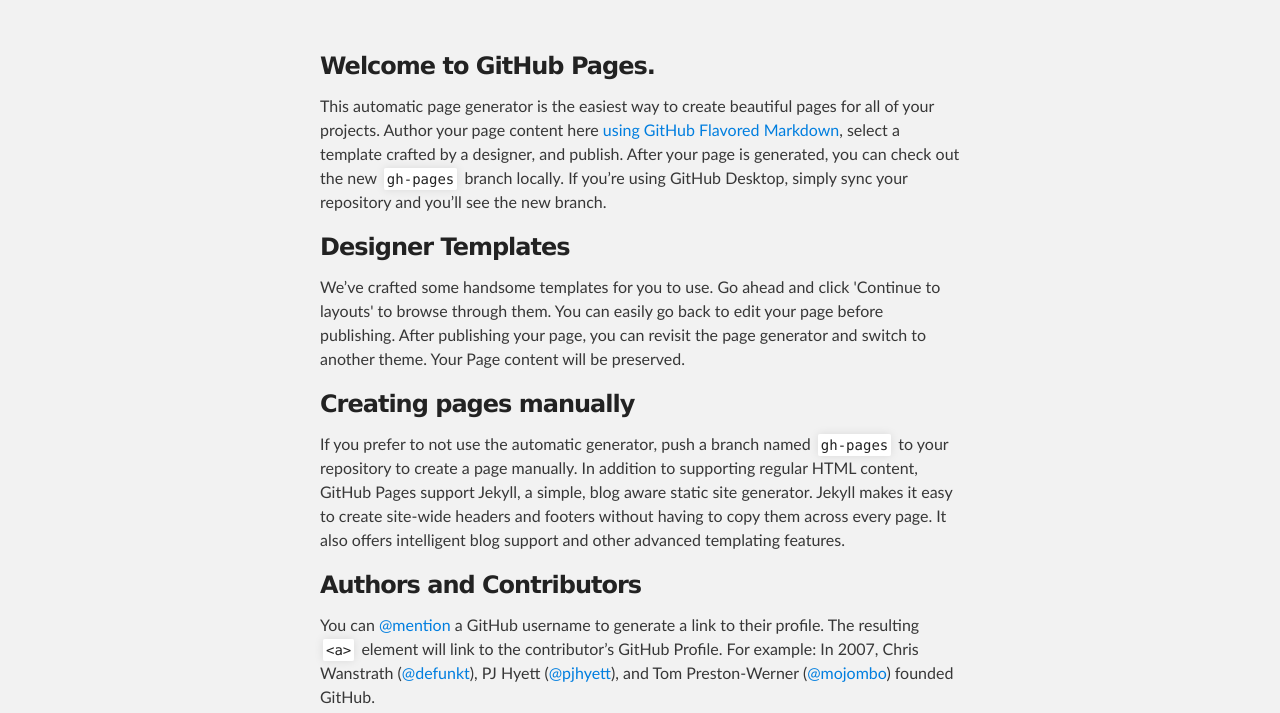
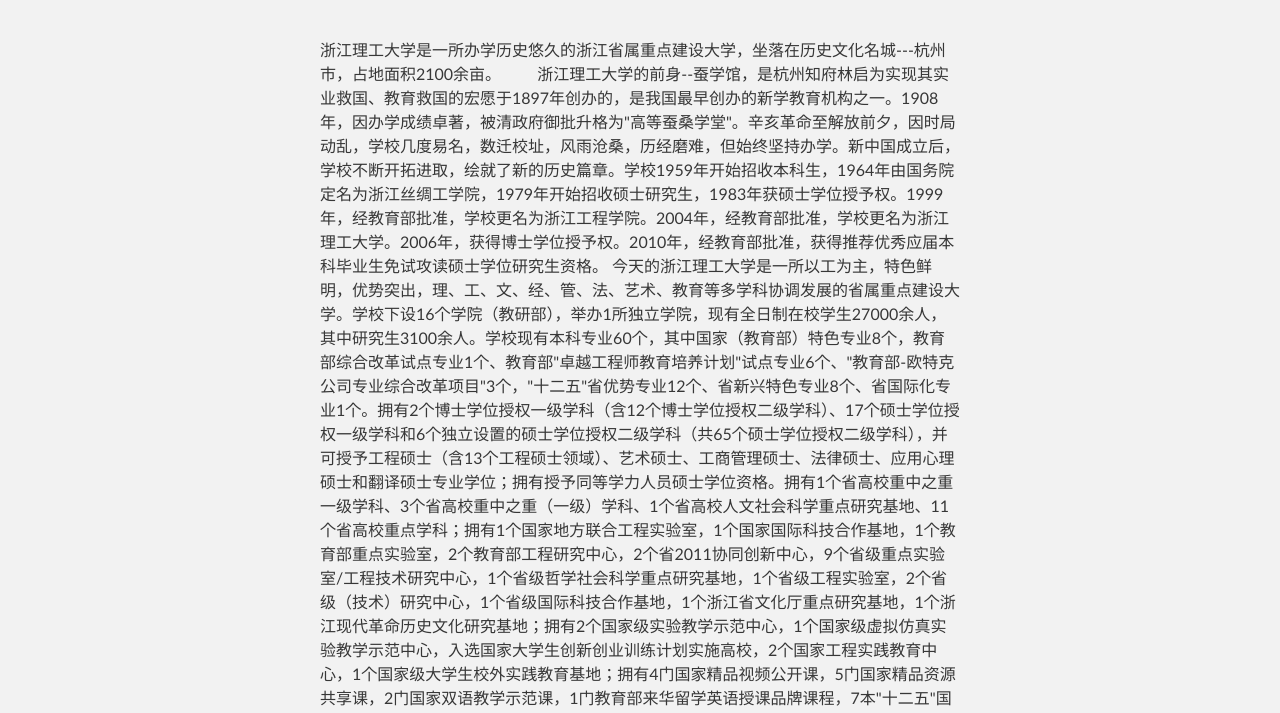
Before and after one commit to zstu-edu/zstu-edu.github.io, a plain HTML site: page index.html in a window 1280 px wide. Shown: the part 212-925 px from the top of the page. Drawn offline with Linux system fonts and the light colour scheme.

Commit message:
Update index.html

```diff
--- a/index.html
+++ b/index.html
@@ -25,30 +25,19 @@
     <!-- MAIN CONTENT -->
     <div id="main_content_wrap" class="outer">
       <section id="main_content" class="inner">
-        <h3>
-<a id="welcome-to-github-pages" class="anchor" href="#welcome-to-github-pages" aria-hidden="true"><span class="octicon octicon-link"></span></a>Welcome to GitHub Pages.</h3>
+        浙江理工大学是一所办学历史悠久的浙江省属重点建设大学，坐落在历史文化名城---杭州市，占地面积2100余亩。
 
-<p>This automatic page generator is the easiest way to create beautiful pages for all of your projects. Author your page content here <a href="https://guides.github.com/features/mastering-markdown/">using GitHub Flavored Markdown</a>, select a template crafted by a designer, and publish. After your page is generated, you can check out the new <code>gh-pages</code> branch locally. If you’re using GitHub Desktop, simply sync your repository and you’ll see the new branch.</p>
+　　浙江理工大学的前身--蚕学馆，是杭州知府林启为实现其实业救国、教育救国的宏愿于1897年创办的，是我国最早创办的新学教育机构之一。1908年，因办学成绩卓著，被清政府御批升格为"高等蚕桑学堂"。辛亥革命至解放前夕，因时局动乱，学校几度易名，数迁校址，风雨沧桑，历经磨难，但始终坚持办学。新中国成立后，学校不断开拓进取，绘就了新的历史篇章。学校1959年开始招收本科生，1964年由国务院定名为浙江丝绸工学院，1979年开始招收硕士研究生，1983年获硕士学位授予权。1999年，经教育部批准，学校更名为浙江工程学院。2004年，经教育部批准，学校更名为浙江理工大学。2006年，获得博士学位授予权。2010年，经教育部批准，获得推荐优秀应届本科毕业生免试攻读硕士学位研究生资格。
 
-<h3>
-<a id="designer-templates" class="anchor" href="#designer-templates" aria-hidden="true"><span class="octicon octicon-link"></span></a>Designer Templates</h3>
+今天的浙江理工大学是一所以工为主，特色鲜明，优势突出，理、工、文、经、管、法、艺术、教育等多学科协调发展的省属重点建设大学。学校下设16个学院（教研部），举办1所独立学院，现有全日制在校学生27000余人，其中研究生3100余人。学校现有本科专业60个，其中国家（教育部）特色专业8个，教育部综合改革试点专业1个、教育部"卓越工程师教育培养计划"试点专业6个、"教育部-欧特克公司专业综合改革项目"3个，"十二五"省优势专业12个、省新兴特色专业8个、省国际化专业1个。拥有2个博士学位授权一级学科（含12个博士学位授权二级学科）、17个硕士学位授权一级学科和6个独立设置的硕士学位授权二级学科（共65个硕士学位授权二级学科），并可授予工程硕士（含13个工程硕士领域）、艺术硕士、工商管理硕士、法律硕士、应用心理硕士和翻译硕士专业学位；拥有授予同等学力人员硕士学位资格。拥有1个省高校重中之重一级学科、3个省高校重中之重（一级）学科、1个省高校人文社会科学重点研究基地、11个省高校重点学科；拥有1个国家地方联合工程实验室，1个国家国际科技合作基地，1个教育部重点实验室，2个教育部工程研究中心，2个省2011协同创新中心，9个省级重点实验室/工程技术研究中心，1个省级哲学社会科学重点研究基地，1个省级工程实验室，2个省级（技术）研究中心，1个省级国际科技合作基地，1个浙江省文化厅重点研究基地，1个浙江现代革命历史文化研究基地；拥有2个国家级实验教学示范中心，1个国家级虚拟仿真实验教学示范中心，入选国家大学生创新创业训练计划实施高校，2个国家工程实践教育中心，1个国家级大学生校外实践教育基地；拥有4门国家精品视频公开课，5门国家精品资源共享课，2门国家双语教学示范课，1门教育部来华留学英语授课品牌课程，7本"十二五"国家级规划教材。
 
-<p>We’ve crafted some handsome templates for you to use. Go ahead and click 'Continue to layouts' to browse through them. You can easily go back to edit your page before publishing. After publishing your page, you can revisit the page generator and switch to another theme. Your Page content will be preserved.</p>
+学校师资力量雄厚，现有教职工1900余人，其中具有副高以上职称840余人，正高职称240余人；拥有教育部创新团队2个，省重点科技创新团队7个，省重点文化创新团队1个，省高等学校创新团队5个。博士后科研流动站2个；教育部长江学者特聘教授1人，"新世纪百千万人才工程"国家级人选5人，教育部"新世纪优秀人才支持计划"4人；国家"千人计划"1人，国家"外专千人计划"1人，国家突出贡献中青年专家1人，省"千人计划"4人；省特级专家1人，省高校"钱江学者"特聘教授9人，省突出贡献中青年专家7人，省高校中青年学科带头人61人，博士生导师62人；省"新世纪151人才工程"第一、二层次入选者61人（其中包括重点资助9人），享受国务院政府特殊津贴教师31人；另聘有国内外知名专家、学者为兼职教授100余人。
 
-<h3>
-<a id="creating-pages-manually" class="anchor" href="#creating-pages-manually" aria-hidden="true"><span class="octicon octicon-link"></span></a>Creating pages manually</h3>
+　　学校坚持以科研工作为重点，科研学术水平不断提高，在众多领域完成了一系列国家科技计划项目和国家、省部基金科研项目，近几年获得国家技术发明二等奖6项，国家科技进步二等奖4项，鲁迅文学奖1项，何梁何利基金科学与技术创新奖1项，省部级奖励260余项。科技工作综合指标一直稳居浙江省属高校前列。
 
-<p>If you prefer to not use the automatic generator, push a branch named <code>gh-pages</code> to your repository to create a page manually. In addition to supporting regular HTML content, GitHub Pages support Jekyll, a simple, blog aware static site generator. Jekyll makes it easy to create site-wide headers and footers without having to copy them across every page. It also offers intelligent blog support and other advanced templating features.</p>
+　　学校坚持开放办学，已与20余个国家和地区的100余所教育、科研机构建立了合作关系，留学生教育迅速发展。
 
-<h3>
-<a id="authors-and-contributors" class="anchor" href="#authors-and-contributors" aria-hidden="true"><span class="octicon octicon-link"></span></a>Authors and Contributors</h3>
-
-<p>You can <a href="https://github.com/blog/821" class="user-mention">@mention</a> a GitHub username to generate a link to their profile. The resulting <code>&lt;a&gt;</code> element will link to the contributor’s GitHub Profile. For example: In 2007, Chris Wanstrath (<a href="https://github.com/defunkt" class="user-mention">@defunkt</a>), PJ Hyett (<a href="https://github.com/pjhyett" class="user-mention">@pjhyett</a>), and Tom Preston-Werner (<a href="https://github.com/mojombo" class="user-mention">@mojombo</a>) founded GitHub.</p>
-
-<h3>
-<a id="support-or-contact" class="anchor" href="#support-or-contact" aria-hidden="true"><span class="octicon octicon-link"></span></a>Support or Contact</h3>
-
-<p>Having trouble with Pages? Check out our <a href="https://help.github.com/pages">documentation</a> or <a href="https://github.com/contact">contact support</a> and we’ll help you sort it out.</p>
+　　有着110多年办学历史的浙江理工大学，在新世纪迎来了新的发展机遇。全校师生正满怀信心，齐心协力，埋头苦干，开拓创新，为早日把学校建设成为一所特色鲜明的高水平教学研究型大学而阔步前进！
       </section>
     </div>
 
```
